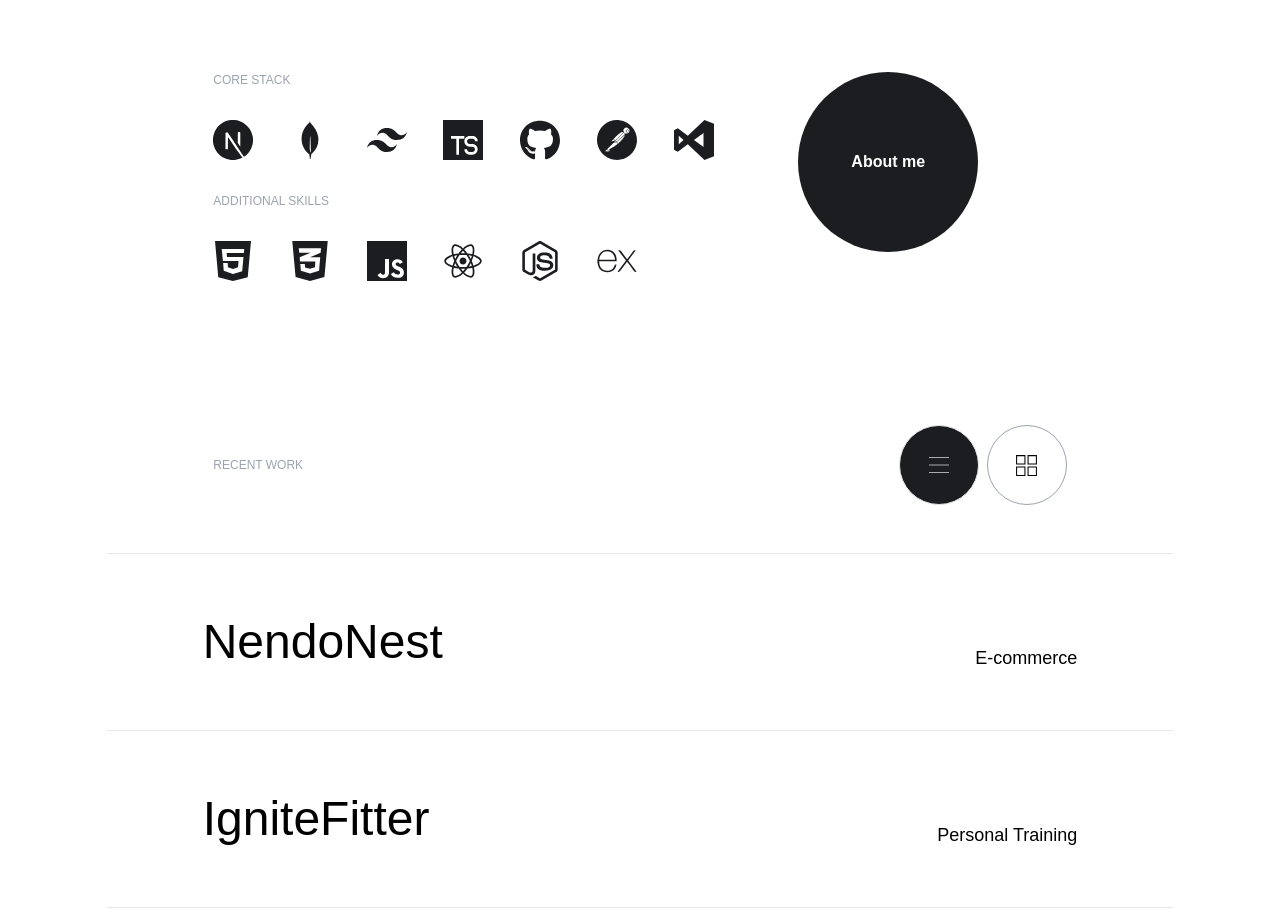
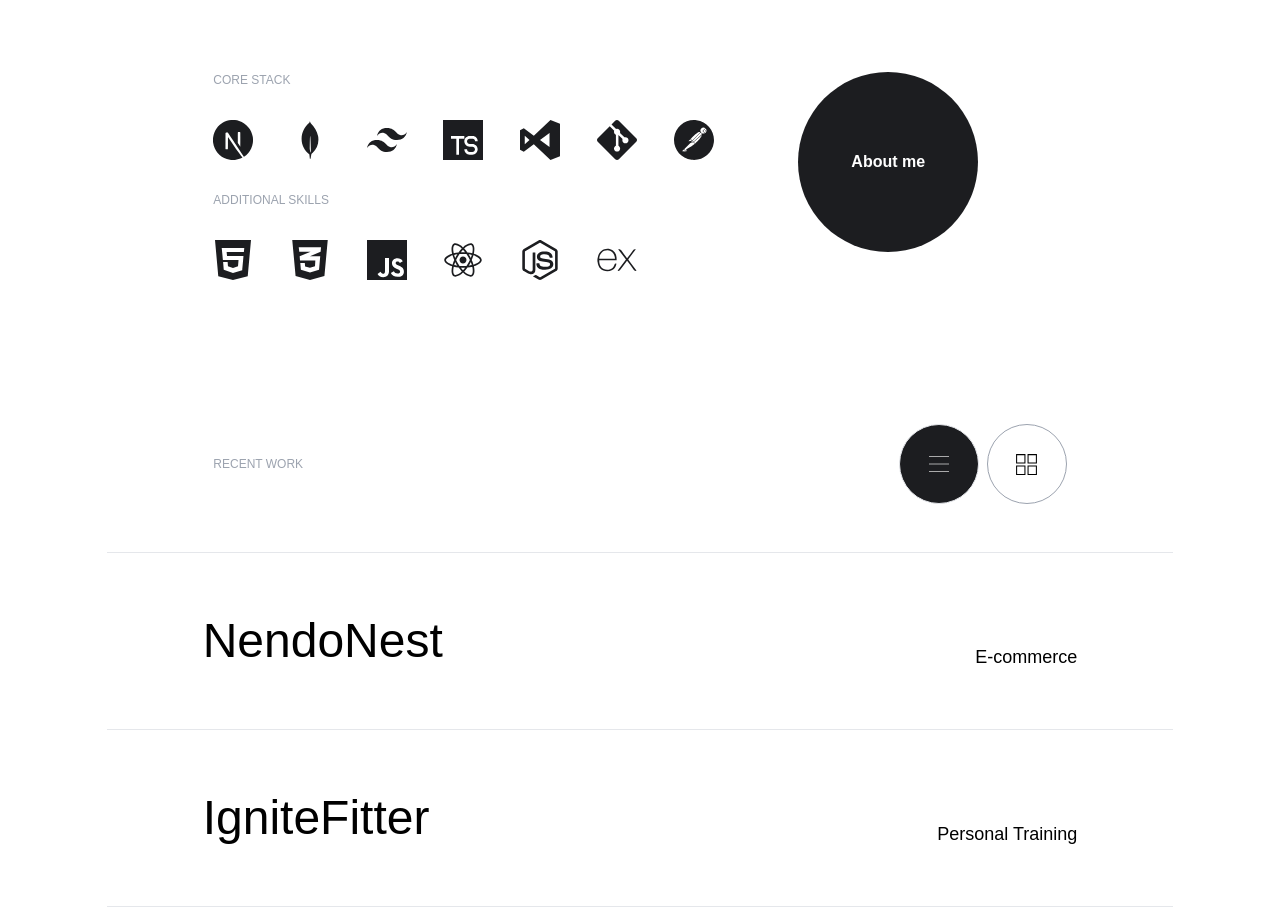
Before and after one commit to yuzuriyu/portfolio, a Next.js app: page / in a window 1280 px wide. Shown: the part 1080-1997 px from the top of the page. Built offline with nearby package versions, Linux system fonts and the light colour scheme.

Commit message:
modify icons

```diff
--- a/components/TechStack.tsx
+++ b/components/TechStack.tsx
@@ -1,6 +1,5 @@
 import React from "react";
 import Image from "next/image";
-import Link from "next/link";
 import AboutMeBtn from "./AboutMeBtn";
 const TechStack = () => {
   return (
@@ -31,11 +30,16 @@ const TechStack = () => {
             />
           </div>
           <div>
-            <Image src={"/icons/github.svg"} height={40} width={40} alt="" />
-          </div>{" "}
+            <Image
+              src={"/icons/visual-studio-code.svg"}
+              height={40}
+              width={40}
+              alt=""
+            />
+          </div>
           <div>
             <Image
-              src={"/icons/postman.svg"}
+              src={"/icons/git.svg"}
               height={40}
               width={40}
               alt=""
@@ -44,7 +48,7 @@ const TechStack = () => {
           </div>
           <div>
             <Image
-              src={"/icons/visual-studio-code.svg"}
+              src={"/icons/postman.svg"}
               height={40}
               width={40}
               alt=""
@@ -68,10 +72,10 @@ const TechStack = () => {
               width={40}
               alt=""
             />
-          </div>{" "}
+          </div>
           <div>
             <Image src={"/icons/react.svg"} height={40} width={40} alt="" />
-          </div>{" "}
+          </div>
           <div>
             <Image src={"/icons/nodejs.svg"} height={40} width={40} alt="" />
           </div>
```
Also changed, not shown: public/icons/git.svg (added), public/icons/github.svg (deleted).
